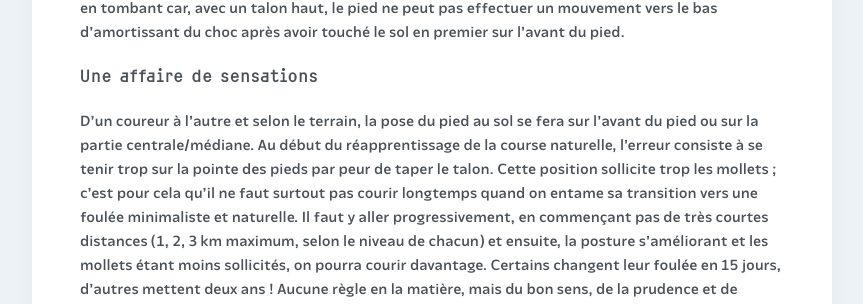
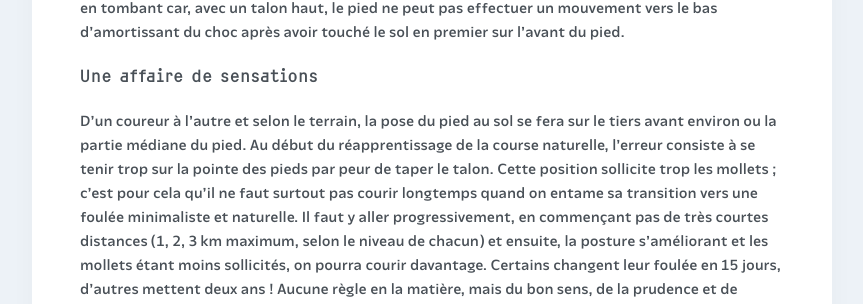
Before and after one commit to courirpaleo/courirpaleo.github.io, a Jekyll site: the page built from _pages-secondary/foulee-naturelle.md, in a window 1280 px wide and 900 px high, scrolled down 1592 px. Shown: the part 150-454 px from the top of the window, without its empty margins (208-1071 px from the left). Built offline with Jekyll 4.4.1, drawn with Linux system fonts in a browser that asks for light colours; some web fonts are replaced; some of the changed text lies outside the part shown.

Commit message:
Update foulee-naturelle.md

```diff
--- a/_pages-secondary/foulee-naturelle.md
+++ b/_pages-secondary/foulee-naturelle.md
@@ -17,7 +17,7 @@
 Quand on court, c'est différent : on vole un très bref instant et donc, forcément, on retombe de tout son poids sur un pied à chaque foulée, comme en sautant d'un petit muret ou même simplement d'un trottoir. Qui se réceptionnerait alors sur les talons&nbsp;? Personne, évidemment&nbsp;: tout le monde tombe alors sur l'avant des pieds, les jambes légèrement fléchies pour pouvoir amortir le choc. Celles et ceux qui portent des talons retireraient même leurs chaussures pour mieux se réceptionner en tombant car, avec un talon haut, le pied ne peut pas effectuer un mouvement vers le bas d'amortissant du choc après avoir touché le sol en premier sur l'avant du pied.
 
 ### Une affaire de sensations
-D'un coureur à l'autre et selon le terrain, la pose du pied au sol se fera sur l'avant du pied ou sur la partie centrale/médiane. Au début du réapprentissage de la course naturelle, l'erreur consiste à se tenir trop sur la pointe des pieds par peur de taper le talon. Cette position sollicite trop les mollets&nbsp;; c'est pour cela qu'il ne faut surtout pas courir longtemps quand on entame sa transition vers une foulée minimaliste et naturelle. Il faut y aller progressivement, en commençant pas de très courtes distances (1, 2, 3&nbsp;km maximum, selon le niveau de chacun) et ensuite, la posture s'améliorant et les mollets étant moins sollicités, on pourra courir davantage. Certains changent leur foulée en 15 jours, d'autres mettent deux ans&nbsp;! Aucune règle en la matière, mais du bon sens, de la prudence et de l'écoute (de son corps et de gens sympathiques comme nos membres&nbsp;!). Ensuite, plus on progresse, moins on sollicite les mollets et au contraire davantage les fessiers pour engager la hanche et la jambe en avant, le pied effleurant simplement le sol en pour finir en mouvement de fouet vers l'arrière et nous propulser en avant.
+D'un coureur à l'autre et selon le terrain, la pose du pied au sol se fera sur le tiers avant environ ou la partie médiane du pied. Au début du réapprentissage de la course naturelle, l'erreur consiste à se tenir trop sur la pointe des pieds par peur de taper le talon. Cette position sollicite trop les mollets&nbsp;; c'est pour cela qu'il ne faut surtout pas courir longtemps quand on entame sa transition vers une foulée minimaliste et naturelle. Il faut y aller progressivement, en commençant pas de très courtes distances (1, 2, 3&nbsp;km maximum, selon le niveau de chacun) et ensuite, la posture s'améliorant et les mollets étant moins sollicités, on pourra courir davantage. Certains changent leur foulée en 15 jours, d'autres mettent deux ans&nbsp;! Aucune règle en la matière, mais du bon sens, de la prudence et de l'écoute (de son corps et de gens sympathiques comme nos membres&nbsp;!). Ensuite, plus on progresse, moins on sollicite les mollets et au contraire davantage les fessiers pour engager la hanche et la jambe en avant, le pied effleurant simplement le sol en pour finir en mouvement de fouet vers l'arrière et nous propulser en avant.
 Au club Courir Paléo, nous partageons nos impressions, nos expériences et nos conseils afin que chacun progresse sans se faire mal. Nous recommandons aussi à nos coureuses et coureurs de suivre un véritable atelier d'apprentissage de la foulée légère et naturelle, avec un professionnel comme Light Feet Running (voir en page <a href="/ressources">Ressources</a>).
 
 ![Courir Paleo](/assets/images/CourirPaleo_atelier_Bois-de-Vincennes_2017_foulees_1200px.jpg)
```
